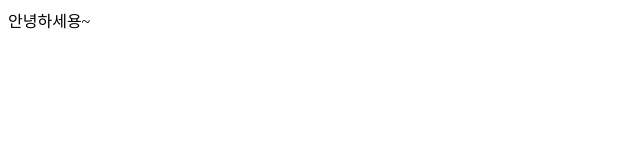
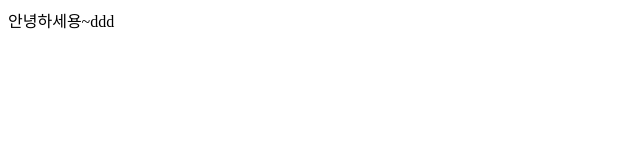
Before and after one commit to GYURIe2/GYURIe2.gihub.io, a plain HTML site: page index.html in a window 1280 px wide. Shown: the full height of the page, 0-640 px from the left. Drawn offline with Linux system fonts and the light colour scheme.

Commit message:
Update index.html

```diff
--- a/index.html
+++ b/index.html
@@ -1,6 +1,6 @@
 <!DOCTYPE html>
 <head>
-    안녕하세용~
+    안녕하세용~ddd
 </head>
 <body>
 
```
